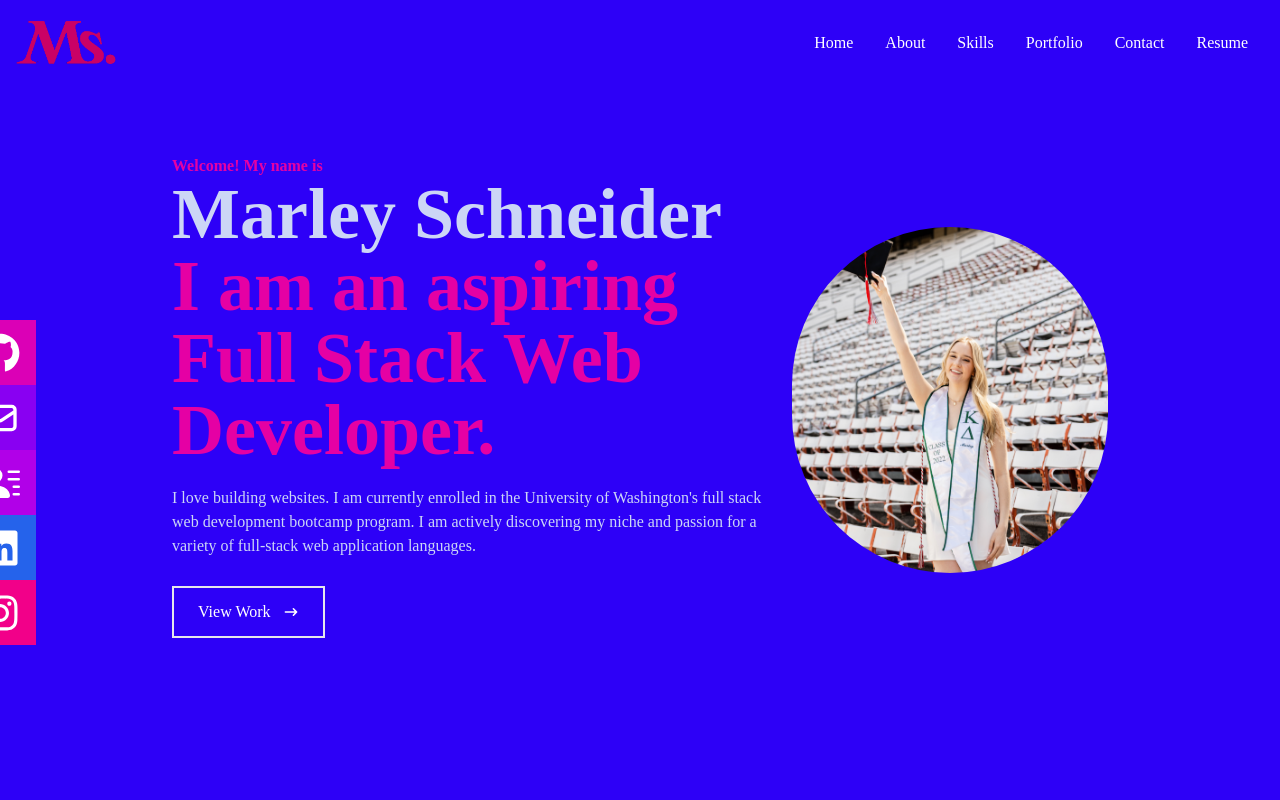
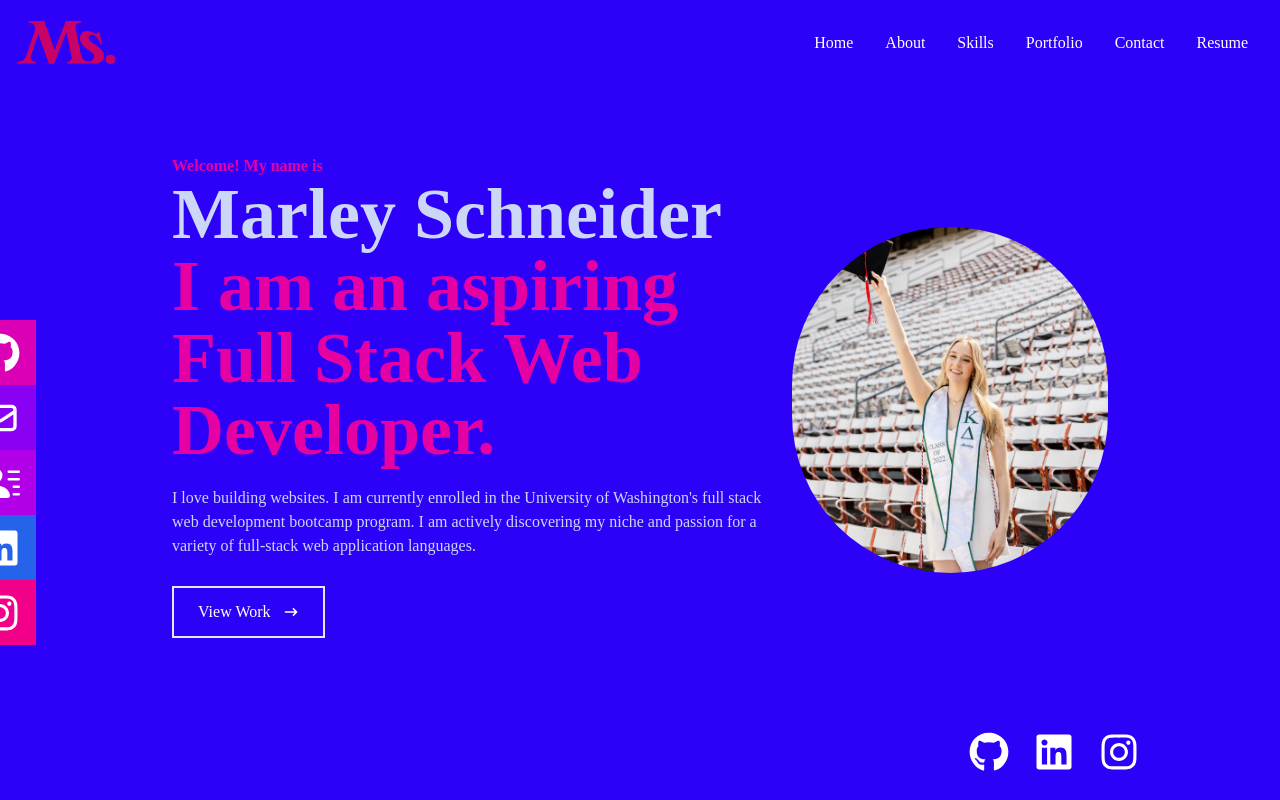
Before and after one commit to marleyschneiderr/react-to-marley, a React (Create React App) app in the folder react-to-marley/: page / in a window 1280 px wide. Shown: the top 800 px of the page. Built offline with nearby package versions, Linux system fonts and the light colour scheme; the HTML template or start-up script is replaced by a standard one.

Commit message:
Adding more icons in the bottom as requested

```diff
--- a/react-to-marley/src/App.js
+++ b/react-to-marley/src/App.js
@@ -1,5 +1,6 @@
 import Aboutme from "./components/Aboutme";
 import Contact from "./components/Contact";
+import { Footer } from "./components/Footer";
 import Homepage from "./components/Homepage";
 import Navbar from "./components/Navbar";
 import Programs from "./components/Programs";
@@ -15,6 +16,7 @@ function App() {
       <Programs />
       <Projects />
       <Contact />
+      <Footer/>
     </div>
   );
 }
--- /dev/null
+++ b/react-to-marley/src/components/Footer.jsx
@@ -0,0 +1,29 @@
+import React from 'react';
+import { FaBars, FaTimes, FaLinkedin, FaGithub, FaInstagram } from 'react-icons/fa';
+
+export const Footer = () => {
+  return (
+    <footer className="fixed bottom-4 right-4 flex justify-end items-center">
+      <div className="flex">
+        <a
+          className="w-[165px] h-[65px] text-white flex justify-between items-center ml-[-100px] hover:ml-[10px] duration-300 bg-[#2d00f7]"
+          href="https://github.com/marleyschneiderr"
+        >
+            <FaGithub size={40} />
+        </a>
+        <a
+          className="w-[165px] h-[65px] text-white flex justify-between items-center ml-[-100px] hover:ml-[10px] duration-300 bg-[#2d00f7]"
+          href="https://www.linkedin.com/in/marley-schneider/"
+        >
+          <FaLinkedin size={40} />
+        </a>
+        <a
+          className="w-[165px] h-[65px] text-white flex justify-between items-center ml-[-100px] hover:ml-[10px] duration-300 bg-[#2d00f7]"
+          href="https://www.instagram.com/marleyschneiderr/"
+        >
+          <FaInstagram size={40} />
+        </a>
+      </div>
+    </footer>
+  );
+};
```
